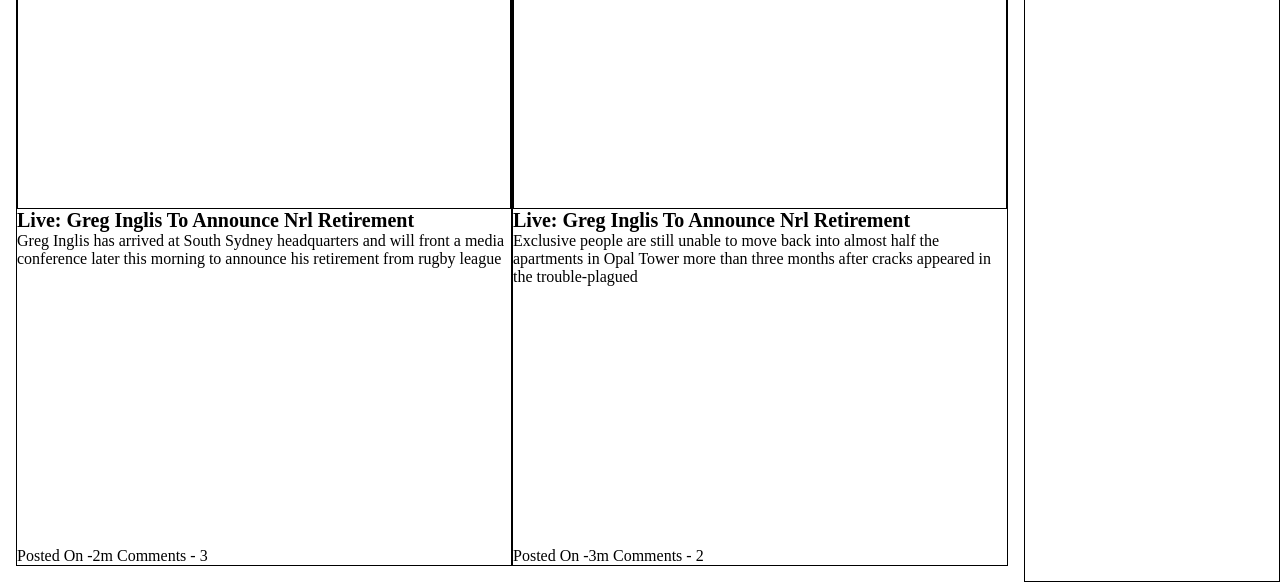
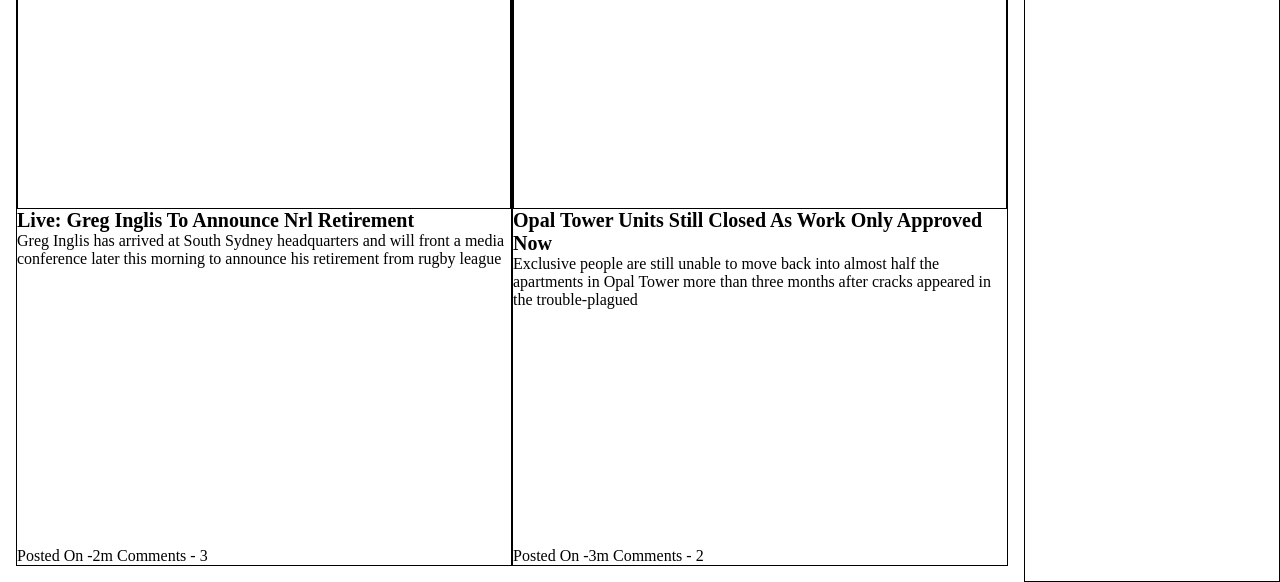
Before and after one commit to piyushj51/nca-test, a plain HTML site: page index.html in a window 1280 px wide. Shown: the part 218-800 px from the top of the page. Drawn offline with nearby package versions, Linux system fonts and the light colour scheme.

Commit message:
feat: adding demo project

```diff
--- a/index.html
+++ b/index.html
@@ -76,7 +76,7 @@
 <script type="text/javascript">
     $(document).ready(function () {
         const firstResponse = JSON.parse('[{"collectiontype": "landing", "collectionid" : "1" }, { "collectiontype": "landing", "collectionid":"2"}]');
-        const secondResponse = JSON.parse('[{"title": "live: Greg Inglis to announce nrl retirement", "imageUrl" : "", "intro": "Greg Inglis has arrived at South Sydney headquarters and will front a media conference later this morning to announce his retirement from rugby league", "published": "2m", "commentCount": "3" }, {"title": "live: Greg Inglis to announce nrl retirement", "imageUrl" : "", "intro": "Exclusive people are still unable to move back into almost half the apartments in Opal Tower more than three months after cracks appeared in the trouble-plagued", "published": "3m", "commentCount": "2" }]');
+        const secondResponse = JSON.parse('[{"title": "live: Greg Inglis to announce nrl retirement", "imageUrl" : "", "intro": "Greg Inglis has arrived at South Sydney headquarters and will front a media conference later this morning to announce his retirement from rugby league", "published": "2m", "commentCount": "3" }, {"title": "Opal tower units still closed as work only approved now", "imageUrl" : "", "intro": "Exclusive people are still unable to move back into almost half the apartments in Opal Tower more than three months after cracks appeared in the trouble-plagued", "published": "3m", "commentCount": "2" }]');
         const promise = new Promise((resolve, reject) => {
             resolve(firstResponse);
         });
```
